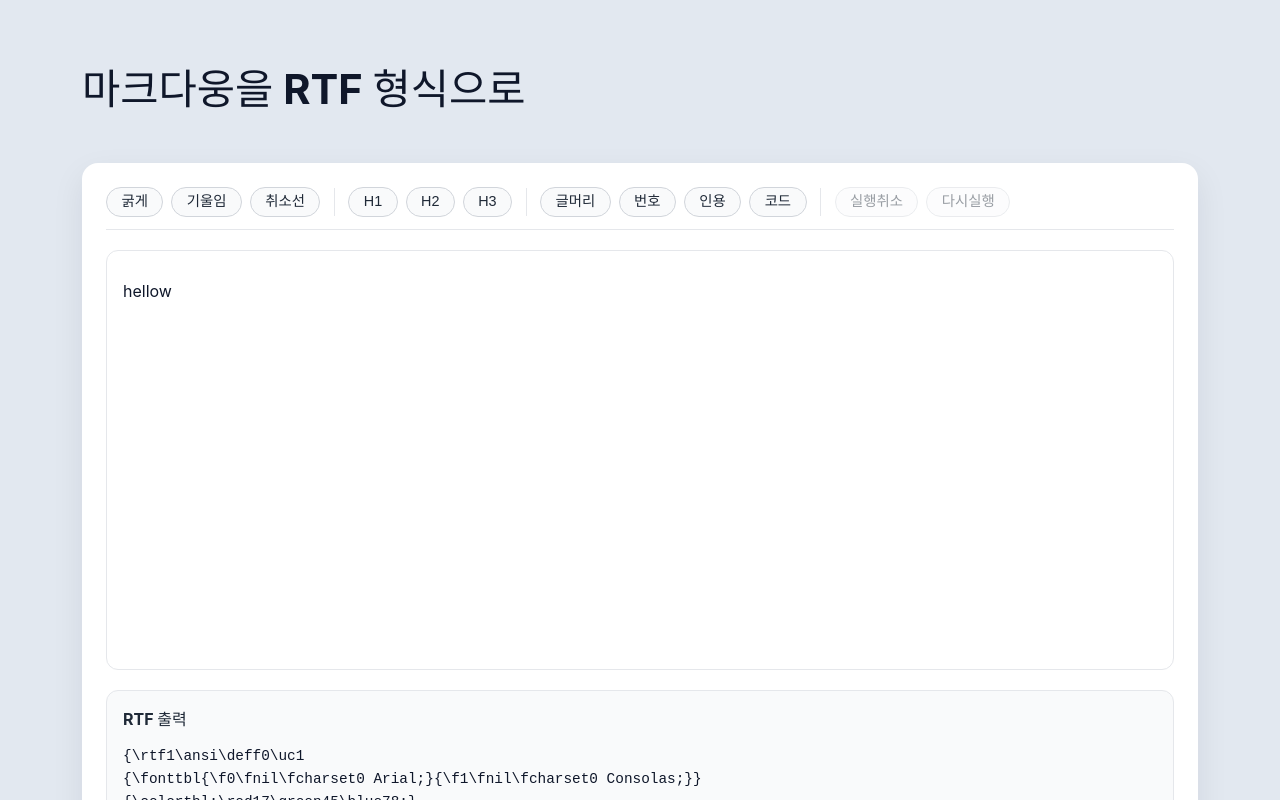
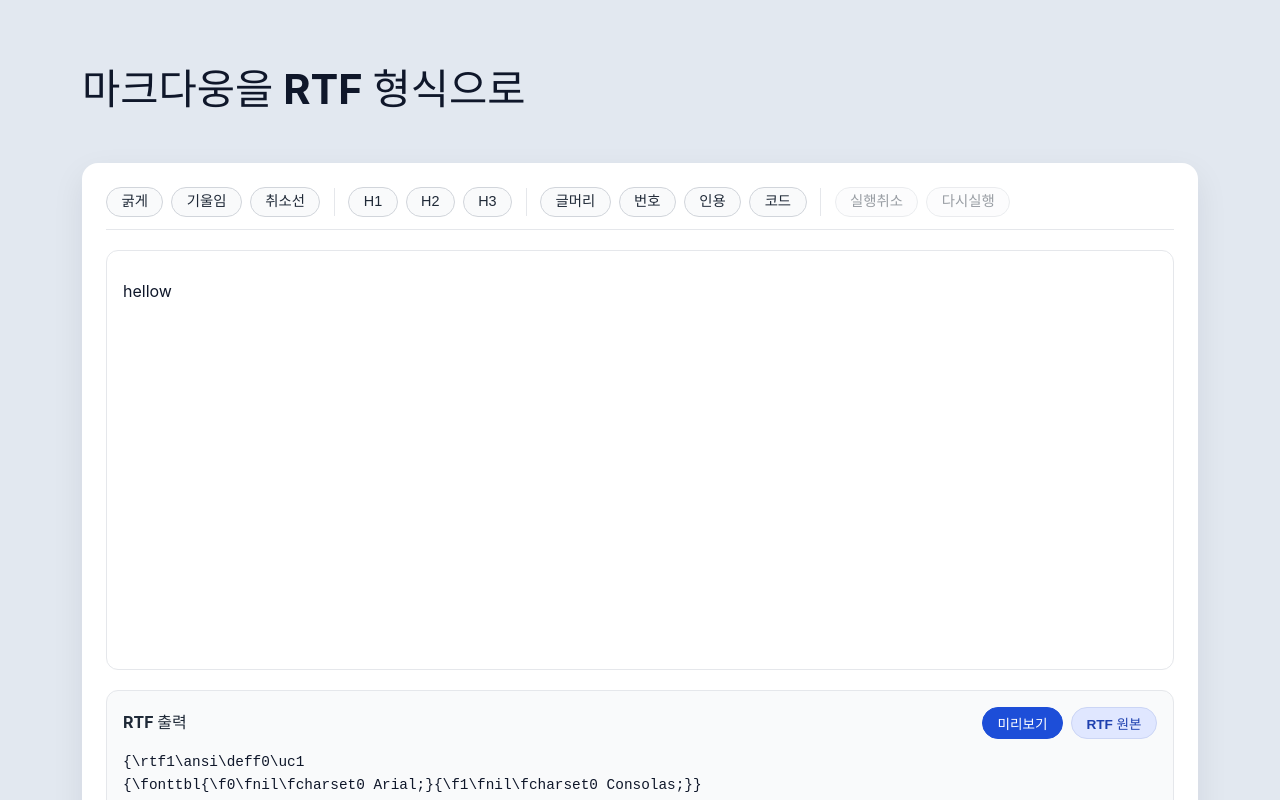
Before and after one commit to YOON-CC/rich-text-test, a React (Vite) app: page / in a window 1280 px wide. Shown: the top 800 px of the page. Built offline with nearby package versions, Linux system fonts and the light colour scheme.

Commit message:
fix: 미리보기 형식으로

```diff
--- a/src/components/RichTextEditor.css
+++ b/src/components/RichTextEditor.css
@@ -146,9 +146,34 @@
   color: #1f2937;
 }
 
-.rte-output__header span {
+.rte-output__controls {
+  display: inline-flex;
+  align-items: center;
+  gap: 0.5rem;
+}
+
+.rte-output__controls button {
+  border: 1px solid #cbd5f5;
+  background-color: #e0e7ff;
+  color: #1e40af;
+  border-radius: 999px;
+  padding: 0.3rem 0.9rem;
   font-size: 0.85rem;
-  color: #64748b;
+  font-weight: 600;
+  cursor: pointer;
+  transition: background-color 0.2s ease, border-color 0.2s ease, color 0.2s ease;
+}
+
+.rte-output__controls button:hover {
+  background-color: #c7d2fe;
+  border-color: #90a4f3;
+  color: #1e3a8a;
+}
+
+.rte-output__controls button.active {
+  background-color: #1d4ed8;
+  border-color: #1d4ed8;
+  color: #ffffff;
 }
 
 .rte-output pre {
--- a/src/components/RichTextEditor.tsx
+++ b/src/components/RichTextEditor.tsx
@@ -1,4 +1,4 @@
-import { useState } from 'react'
+import { useMemo, useState } from 'react'
 import { EditorContent, useEditor } from '@tiptap/react'
 import type { Editor } from '@tiptap/react'
 import StarterKit from '@tiptap/starter-kit'
@@ -12,6 +12,7 @@
 const RichTextEditor = () => {
   const [rtfOutput, setRtfOutput] = useState('')
   const [error, setError] = useState<string | null>(null)
+  const [previewMode, setPreviewMode] = useState<'rtf' | 'preview'>('preview')
 
   const editor = useEditor(
     {
@@ -58,6 +59,25 @@
     }
     command(editor)
   }
+
+  const decodedOutput = useMemo(() => {
+    if (!rtfOutput) {
+      return ''
+    }
+
+    return rtfOutput.replace(/\\u(-?\d+)\?/g, (match, value) => {
+      const code = Number.parseInt(value, 10)
+
+      if (Number.isNaN(code)) {
+        return match
+      }
+
+      const normalized = code < 0 ? code + 0x10000 : code
+      return String.fromCodePoint(normalized)
+    })
+  }, [rtfOutput])
+
+  const displayOutput = previewMode === 'preview' ? decodedOutput : rtfOutput
 
   return (
     <section className="rte-container">
@@ -156,8 +176,24 @@
       <div className="rte-output">
         <div className="rte-output__header">
           <h3>RTF 출력</h3>
+          <div className="rte-output__controls">
+            <button
+              type="button"
+              className={previewMode === 'preview' ? 'active' : ''}
+              onClick={() => setPreviewMode('preview')}
+            >
+              미리보기
+            </button>
+            <button
+              type="button"
+              className={previewMode === 'rtf' ? 'active' : ''}
+              onClick={() => setPreviewMode('rtf')}
+            >
+              RTF 원본
+            </button>
+          </div>
         </div>
-        <pre aria-live="polite">{rtfOutput}</pre>
+        <pre aria-live="polite">{displayOutput}</pre>
         {error && <p className="rte-output__error">{error}</p>}
       </div>
     </section>
```
